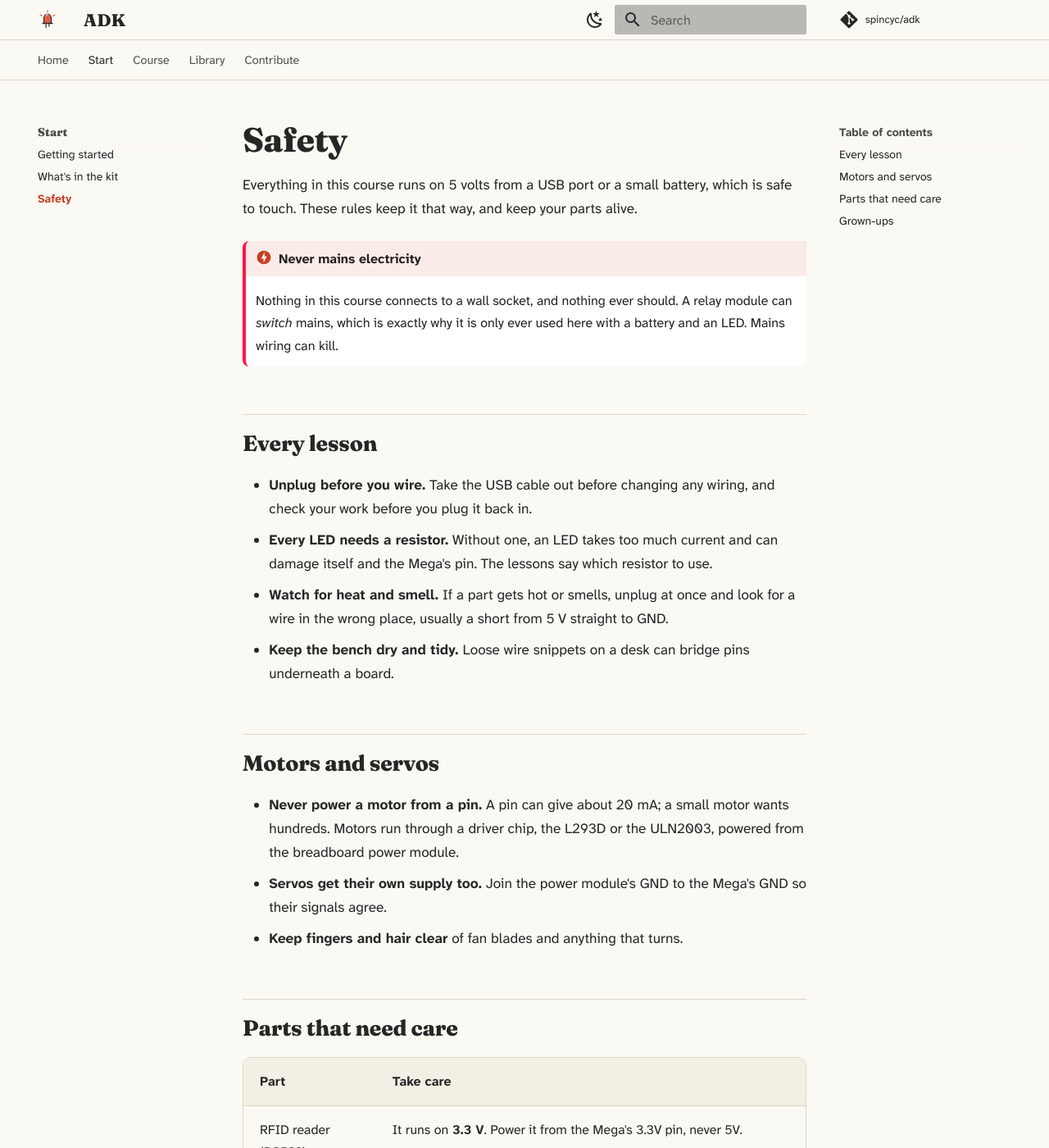
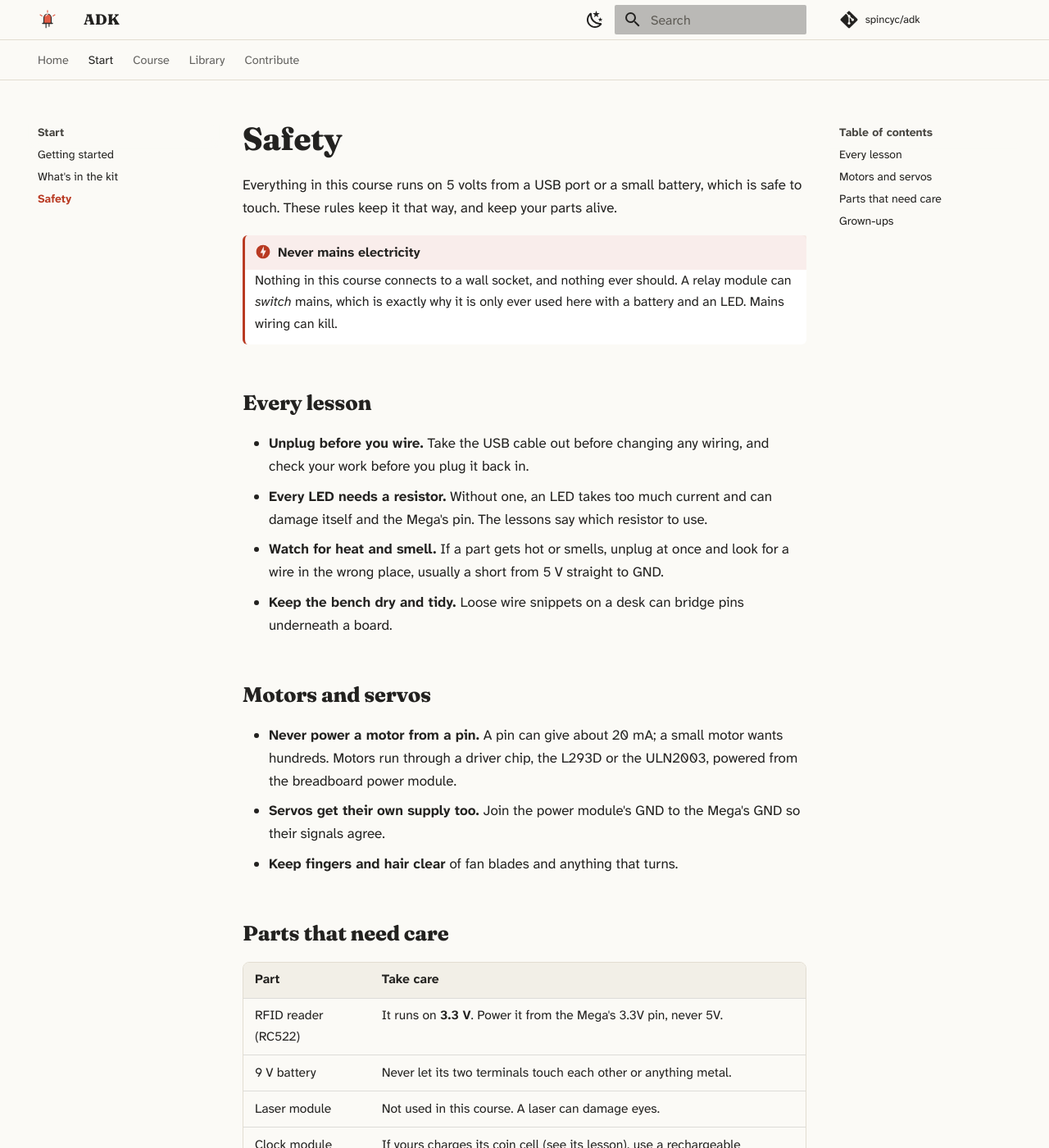
Before and after one commit to spincyc/adk, an MkDocs documentation site: the page built from docs/safety.md, in a window 1280 px wide and 1400 px high. Shown: the whole window at 82% size. Built offline with MkDocs 1.6.1 and Material for MkDocs 9.7.7, drawn with Linux system fonts in a browser that asks for light colours; comment, search, counter and statistics services are not loaded.

Commit message:
site: even spacing, legible dark mode, and a reasoned breadboard layout
Dark mode now builds on Material's own slate scheme rather than a custom
one, so callouts, code and tables keep Material's tuned dark colors
instead of dark text on a dark ground; the light scheme builds on
Material's default the same way. Spacing follows one rhythm: smaller
gaps above sections, tighter build steps, a ruled list for the circuit
point by point, a roomier parts card, and captions in the text face.

Lesson 1 is laid out as the owner asked: from column 1, the end nearest
the Mega, in the order the current flows. The contributor guide and
AGENTS.md now say so for every lesson.

Co-Authored-By: Claude Opus 5.5 (1M context) <noreply@anthropic.com>

```diff
--- a/docs/assets/adk.css
+++ b/docs/assets/adk.css
@@ -1,71 +1,61 @@
-/* ADK: a sketchbook look. Paper, graphite, and one warm LED red. */
+/* ADK: a quiet sketchbook look. Paper, graphite, and one warm LED red.
+   Built on Material's own light (default) and dark (slate) schemes, so code,
+   callouts and search keep Material's tuned colors in both. */
 
-/* Color ----------------------------------------------------------------- */
+/* Color ------------------------------------------------------------------ */
 
-[data-md-color-scheme="paper"] {
-    --adk-paper:        #fbf9f3;
-    --adk-paper-deep:   #f3efe4;
-    --adk-graphite:     #262626;
-    --adk-pencil:       #5c5a55;
-    --adk-rule:         #dcd6c8;
-    --adk-red:          #c43d24;
-    --adk-red-soft:     #f7e2dc;
-    --adk-card:         #ffffff;
-    --adk-shadow:       0 1px 2px rgb(60 50 30 / 8%), 0 6px 24px rgb(60 50 30 / 8%);
+[data-md-color-scheme="default"] {
+    --adk-paper:      #fbfaf6;
+    --adk-paper-deep: #f2efe7;
+    --adk-ink:        #232220;
+    --adk-muted:      #5d5a54;
+    --adk-rule:       #e2ddd1;
+    --adk-red:        #b93a22;
+    --adk-card:       #ffffff;
+    --adk-shadow:     0 1px 2px rgb(40 35 25 / 6%), 0 4px 16px rgb(40 35 25 / 6%);
 
-    --md-default-bg-color:           var(--adk-paper);
-    --md-default-fg-color:           var(--adk-graphite);
-    --md-default-fg-color--light:    #4a4844;
-    --md-default-fg-color--lighter:  #8b877e;
-    --md-default-fg-color--lightest: #d8d2c3;
-    --md-primary-fg-color:           var(--adk-paper);
-    --md-primary-fg-color--light:    var(--adk-paper);
-    --md-primary-fg-color--dark:     var(--adk-paper-deep);
-    --md-primary-bg-color:           var(--adk-graphite);
-    --md-primary-bg-color--light:    var(--adk-pencil);
-    --md-accent-fg-color:            var(--adk-red);
-    --md-accent-fg-color--transparent: rgb(196 61 36 / 10%);
-    --md-typeset-color:              var(--adk-graphite);
-    --md-typeset-a-color:            var(--adk-red);
-    --md-code-bg-color:              #f4f1e8;
-    --md-code-fg-color:              #2f2d29;
-    --md-footer-bg-color:            #2b2a27;
-    --md-footer-bg-color--dark:      #22211f;
-    --md-typeset-table-color:        var(--adk-rule);
+    --md-default-bg-color:        var(--adk-paper);
+    --md-default-fg-color:        var(--adk-ink);
+    --md-default-fg-color--light: #46443f;
+    --md-primary-fg-color:        var(--adk-paper);
+    --md-primary-fg-color--light: var(--adk-paper);
+    --md-primary-fg-color--dark:  var(--adk-paper-deep);
+    --md-primary-bg-color:        var(--adk-ink);
+    --md-primary-bg-color--light: var(--adk-muted);
+    --md-accent-fg-color:         var(--adk-red);
+    --md-typeset-color:           var(--adk-ink);
+    --md-typeset-a-color:         var(--adk-red);
+    --md-code-bg-color:           #f3f0e8;
+    --md-footer-bg-color:         #2a2926;
+    --md-footer-bg-color--dark:   #211f1d;
 }
 
-[data-md-color-scheme="graphite"] {
-    color-scheme: dark;
+[data-md-color-scheme="slate"] {
+    --md-hue: 35;
 
-    --adk-paper:        #1d1c1a;
-    --adk-paper-deep:   #242320;
-    --adk-graphite:     #ebe7de;
-    --adk-pencil:       #b4afa4;
-    --adk-rule:         #3a3833;
-    --adk-red:          #ff8a6b;
-    --adk-red-soft:     #3a2622;
-    --adk-card:         #262521;
-    --adk-shadow:       0 1px 2px rgb(0 0 0 / 30%), 0 8px 28px rgb(0 0 0 / 35%);
+    --adk-paper:      #1c1b19;
+    --adk-paper-deep: #24231f;
+    --adk-ink:        #ece8e0;
+    --adk-muted:      #b9b4aa;
+    --adk-rule:       #3a3833;
+    --adk-red:        #ff8f73;
+    --adk-card:       #24231f;
+    --adk-shadow:     0 1px 2px rgb(0 0 0 / 30%), 0 6px 20px rgb(0 0 0 / 30%);
 
-    --md-default-bg-color:           var(--adk-paper);
-    --md-default-fg-color:           var(--adk-graphite);
-    --md-default-fg-color--light:    #cfcac0;
-    --md-default-fg-color--lighter:  #8f8a80;
-    --md-default-fg-color--lightest: #45423c;
-    --md-primary-fg-color:           var(--adk-paper);
-    --md-primary-fg-color--light:    var(--adk-paper);
-    --md-primary-fg-color--dark:     var(--adk-paper-deep);
-    --md-primary-bg-color:           var(--adk-graphite);
-    --md-primary-bg-color--light:    var(--adk-pencil);
-    --md-accent-fg-color:            var(--adk-red);
-    --md-accent-fg-color--transparent: rgb(255 138 107 / 12%);
-    --md-typeset-color:              var(--adk-graphite);
-    --md-typeset-a-color:            var(--adk-red);
-    --md-code-bg-color:              #262521;
-    --md-code-fg-color:              #e6e1d6;
-    --md-footer-bg-color:            #151412;
-    --md-footer-bg-color--dark:      #0f0e0d;
-    --md-typeset-table-color:        var(--adk-rule);
+    --md-default-bg-color:        var(--adk-paper);
+    --md-default-fg-color:        var(--adk-ink);
+    --md-default-fg-color--light: #d6d1c7;
+    --md-primary-fg-color:        var(--adk-paper);
+    --md-primary-fg-color--light: var(--adk-paper);
+    --md-primary-fg-color--dark:  var(--adk-paper-deep);
+    --md-primary-bg-color:        var(--adk-ink);
+    --md-primary-bg-color--light: var(--adk-muted);
+    --md-accent-fg-color:         var(--adk-red);
+    --md-typeset-color:           var(--adk-ink);
+    --md-typeset-a-color:         var(--adk-red);
+    --md-code-bg-color:           #262521;
+    --md-footer-bg-color:         #151412;
+    --md-footer-bg-color--dark:   #0f0e0d;
 }
 
 /* Type ------------------------------------------------------------------- */
@@ -74,48 +64,53 @@
     --md-text-font: "Atkinson Hyperlegible Next";
     --md-code-font: "JetBrains Mono";
     --adk-display: "Fraunces", Georgia, serif;
-    --adk-hand: "Patrick Hand", cursive;
-}
-
-body {
-    font-feature-settings: "kern", "liga";
 }
 
 .md-typeset {
-    font-size: 0.86rem;
-    line-height: 1.7;
+    font-size: 0.85rem;
+    line-height: 1.65;
+}
+
+.md-typeset p,
+.md-typeset ul,
+.md-typeset ol {
+    margin: 0 0 1em;
+}
+
+.md-typeset li {
+    margin-bottom: 0.35em;
 }
 
 .md-typeset h1,
 .md-typeset h2,
 .md-typeset h3 {
     font-family: var(--adk-display);
-    color: var(--adk-graphite);
+    color: var(--adk-ink);
     letter-spacing: -0.01em;
 }
 
 .md-typeset h1 {
-    font-weight: 800;
-    font-size: 2.4em;
+    margin: 0 0 0.5em;
+    font-size: 2.3em;
+    font-weight: 700;
     line-height: 1.1;
-    margin-bottom: 0.4em;
 }
 
 .md-typeset h2 {
+    margin: 2.2em 0 0.7em;
+    font-size: 1.5em;
     font-weight: 700;
-    font-size: 1.55em;
-    margin-top: 2.2em;
-    padding-top: 0.6em;
-    border-top: 1px solid var(--adk-rule);
+    line-height: 1.25;
 }
 
 .md-typeset h3 {
+    margin: 1.6em 0 0.5em;
+    font-size: 1.15em;
     font-weight: 600;
-    font-size: 1.2em;
 }
 
 .md-typeset code {
-    font-size: 0.86em;
+    font-size: 0.85em;
     border-radius: 0.2rem;
 }
 
@@ -127,8 +122,14 @@ body {
 
 .md-typeset .highlight a,
 .md-typeset .md-button,
-.md-typeset .headerlink {
+.md-typeset .headerlink,
+.md-typeset .lesson-sections a {
     text-decoration: none;
+}
+
+.md-typeset hr {
+    margin: 2em 0;
+    border-color: var(--adk-rule);
 }
 
 /* Header and navigation -------------------------------------------------- */
@@ -140,8 +141,7 @@ body {
 
 .md-header__title {
     font-family: var(--adk-display);
-    font-weight: 800;
-    font-size: 1.05rem;
+    font-weight: 700;
 }
 
 .md-tabs {
@@ -150,12 +150,10 @@ body {
 
 .md-tabs__link {
     font-size: 0.72rem;
-    opacity: 0.8;
 }
 
 .md-tabs__link--active,
 .md-tabs__link:hover {
-    opacity: 1;
     color: var(--adk-red);
 }
 
@@ -163,112 +161,79 @@ body {
     font-weight: 700;
 }
 
-.md-nav__item--section > .md-nav__link {
-    font-family: var(--adk-display);
-    font-weight: 700;
-}
-
-/* Lesson layout: one reading column, with the bench drawing free to spread
-   wider than the text. */
+/* Lesson layout: one reading column; the bench drawing may spread wider. */
 
 .lesson-header,
 .lesson-body {
-    max-width: 34rem;
+    max-width: 36rem;
     margin-left: auto;
     margin-right: auto;
 }
 
 @media screen and (min-width: 60em) {
     .md-typeset .lesson-body > .bench-bench {
-        width: min(100vw - 20rem, 52rem);
+        width: min(100vw - 20rem, 54rem);
         max-width: none;
         margin-left: 50%;
         transform: translateX(-50%);
     }
 }
 
-.lesson-sections {
-    display: flex;
-    flex-wrap: wrap;
-    gap: 0.4rem;
-    margin: 0 0 1.2rem;
-}
-
-.md-typeset .lesson-sections a {
-    padding: 0.2rem 0.7rem;
-    border: 1px solid var(--adk-rule);
-    border-radius: 999px;
-    font-size: 0.72rem;
-    color: var(--md-default-fg-color--light);
-    text-decoration: none;
-    background: var(--adk-card);
-}
-
-.md-typeset .lesson-sections a:hover {
-    border-color: var(--adk-red);
-    color: var(--adk-red);
-}
-
 /* Lesson header ---------------------------------------------------------- */
 
 .lesson-header {
-    margin: 0.2rem 0 2.4rem;
+    margin-bottom: 2rem;
 }
 
 .lesson-eyebrow {
     display: flex;
     align-items: center;
     gap: 0.6rem;
-    margin: 0 0 0.6rem;
-    font-size: 0.78rem;
+    margin: 0 0 0.5rem;
+    font-size: 0.72rem;
     font-weight: 700;
     letter-spacing: 0.08em;
     text-transform: uppercase;
-    color: var(--adk-pencil);
+    color: var(--adk-muted);
 }
 
 .lesson-number {
-    padding: 0.15rem 0.55rem;
+    padding: 0.1rem 0.5rem;
     border-radius: 999px;
-    color: #fff;
+    color: var(--adk-paper);
     background: var(--adk-red);
 }
 
-[data-md-color-scheme="graphite"] .lesson-number {
-    color: #1d1c1a;
+.md-typeset .lesson-header h1 {
+    margin: 0 0 0.25rem;
+    font-size: 2.8em;
 }
 
-.md-typeset .lesson-header h1 {
-    margin: 0 0 0.3rem;
-    font-size: 3.1em;
-}
-
-.lesson-promise {
-    margin: 0 0 1.1rem;
+.md-typeset .lesson-promise {
+    margin: 0 0 1rem;
     font-family: var(--adk-display);
-    font-size: 1.3em;
-    font-weight: 600;
-    line-height: 1.35;
+    font-size: 1.2em;
+    font-weight: 500;
+    line-height: 1.4;
     color: var(--md-default-fg-color--light);
 }
 
 .md-typeset ul.lesson-facts {
     display: flex;
     flex-wrap: wrap;
-    gap: 0.5rem 1.4rem;
+    gap: 0.4rem 1.2rem;
     align-items: center;
-    margin: 0 0 1.4rem;
+    margin: 0 0 1rem;
     padding: 0;
     list-style: none;
 }
 
 [dir] .md-typeset ul.lesson-facts > li {
-    flex: 0 0 auto;
     display: flex;
     align-items: center;
     gap: 0.35rem;
     margin: 0;
-    color: var(--md-default-fg-color--light);
+    color: var(--adk-muted);
 }
 
 .lesson-facts svg {
@@ -293,7 +258,7 @@ body {
     display: inline-flex;
     align-items: center;
     gap: 0.35rem;
-    padding: 0.3rem 0.8rem;
+    padding: 0.25rem 0.75rem;
     border: 1.5px solid var(--adk-red);
     border-radius: 999px;
     font-weight: 700;
@@ -301,63 +266,88 @@ body {
 }
 
 .md-typeset .lesson-pdf a:hover {
-    color: #fff;
+    color: var(--adk-paper);
     background: var(--adk-red);
+}
+
+.lesson-sections {
+    display: flex;
+    flex-wrap: wrap;
+    gap: 0.35rem;
+    margin: 0 0 1.25rem;
+}
+
+.md-typeset .lesson-sections a {
+    padding: 0.15rem 0.65rem;
+    border: 1px solid var(--adk-rule);
+    border-radius: 999px;
+    font-size: 0.7rem;
+    color: var(--adk-muted);
+    background: var(--adk-card);
+}
+
+.md-typeset .lesson-sections a:hover {
+    border-color: var(--adk-red);
+    color: var(--adk-red);
 }
 
 .lesson-kit {
     display: grid;
-    grid-template-columns: repeat(auto-fit, minmax(14rem, 1fr));
-    gap: 1rem;
-    padding: 1rem 1.2rem;
+    grid-template-columns: repeat(auto-fit, minmax(13rem, 1fr));
+    gap: 0.5rem 1.5rem;
+    padding: 1rem 1.25rem 0.5rem;
     border: 1px solid var(--adk-rule);
-    border-radius: 0.6rem;
+    border-radius: 0.5rem;
     background: var(--adk-card);
     box-shadow: var(--adk-shadow);
 }
 
 .md-typeset .lesson-kit-title {
-    margin: 0 0 0.3rem;
-    font-family: var(--adk-display);
+    margin: 0 0 0.4rem;
+    font-size: 0.72rem;
     font-weight: 700;
-    font-size: 1.05em;
+    letter-spacing: 0.08em;
+    text-transform: uppercase;
+    color: var(--adk-muted);
 }
 
 .md-typeset .lesson-kit ul {
-    margin: 0;
-    padding-left: 1.1rem;
+    margin: 0 0 0.5rem;
+    padding-left: 1rem;
 }
 
 .md-typeset .lesson-kit li {
-    margin: 0.15rem 0;
+    margin: 0 0 0.3rem;
+    line-height: 1.45;
 }
 
 /* Drawings --------------------------------------------------------------- */
 
 .md-typeset .bench-figure {
     width: 100%;
-    margin: 1.6rem 0;
+    margin: 1.5rem 0;
 }
 
 .md-typeset .bench-closeup {
     width: min(100%, 34rem);
-    margin: 1.6rem auto;
+    margin: 1.25rem auto 1.5rem;
 }
 
 .bench-figure svg.pencil-drawing {
     display: block;
     width: 100%;
     height: auto;
-    border-radius: 0.5rem;
+    border: 1px solid var(--adk-rule);
+    border-radius: 0.4rem;
     box-shadow: var(--adk-shadow);
 }
 
-.bench-figure figcaption {
+.md-typeset .bench-figure figcaption {
     max-width: none;
-    margin-top: 0.6rem;
-    font-family: var(--adk-hand);
-    font-size: 1.1em;
-    color: var(--md-default-fg-color--light);
+    margin: 0.5rem 0 0;
+    font-size: 0.72rem;
+    font-style: italic;
+    color: var(--adk-muted);
     text-align: center;
 }
 
@@ -367,8 +357,8 @@ body {
     align-items: center;
     justify-content: center;
     gap: 0.6rem;
-    margin: 1.2rem 0;
-    font-size: 1.15em;
+    margin: 1rem 0 1.2rem;
+    font-size: 1.1em;
 }
 
 .formula .fraction {
@@ -382,43 +372,61 @@ body {
     border-bottom: 1.5px solid currentcolor;
 }
 
-/* Build steps: numbered circles down a line, like a checklist. */
+/* Build steps: numbered circles down the page, like a checklist. */
 .md-typeset .build-steps ol {
     counter-reset: step;
     list-style: none;
-    margin-left: 0;
-    padding-left: 0;
+    margin: 0 0 1.25rem;
+    padding: 0;
 }
 
-.md-typeset .build-steps li {
+[dir] .md-typeset .build-steps li {
     position: relative;
-    margin: 0 0 0.7rem;
-    padding: 0.1rem 0 0 2.4rem;
+    margin: 0 0 0.45rem;
+    padding: 0.05rem 0 0 2rem;
     counter-increment: step;
 }
 
 .md-typeset .build-steps li::before {
     content: counter(step);
     position: absolute;
-    top: 0;
+    top: 0.1rem;
     left: 0;
-    width: 1.7rem;
-    height: 1.7rem;
-    border: 1.5px solid var(--adk-graphite);
+    width: 1.35rem;
+    height: 1.35rem;
+    border: 1.5px solid var(--adk-ink);
     border-radius: 50%;
-    font-family: var(--adk-hand);
-    font-size: 1.05em;
-    line-height: 1.55rem;
+    font-size: 0.72rem;
+    font-weight: 700;
+    line-height: 1.2rem;
     text-align: center;
 }
 
-/* Tables, admonitions, code ---------------------------------------------- */
+/* The circuit, point by point: a compact ruled list. */
+.md-typeset .connections ul {
+    list-style: none;
+    margin: 0 0 1.25rem;
+    padding: 0;
+    border-top: 1px solid var(--adk-rule);
+}
+
+[dir] .md-typeset .connections li {
+    margin: 0;
+    padding: 0.35rem 0.1rem;
+    border-bottom: 1px solid var(--adk-rule);
+}
+
+/* Tables, callouts, code ------------------------------------------------- */
 
 .md-typeset table:not([class]) {
     border: 1px solid var(--adk-rule);
-    border-radius: 0.5rem;
-    font-size: 0.8rem;
+    border-radius: 0.4rem;
+    font-size: 0.78rem;
     box-shadow: none;
+}
+
+.md-typeset table:not([class]) :is(th, td) {
+    padding: 0.55em 0.9em;
 }
 
 .md-typeset table:not([class]) th {
@@ -426,24 +434,19 @@ body {
     font-weight: 700;
 }
 
-.md-typeset .admonition,
-.md-typeset details {
-    border-width: 0 0 0 4px;
-    border-radius: 0.4rem;
+.md-typeset :is(.admonition, details) {
+    --adk-callout: var(--adk-muted);
+    margin: 1.25em 0;
+    border: 0;
+    border-left: 3px solid var(--adk-callout);
+    border-radius: 0.3rem;
     font-size: 0.8rem;
     box-shadow: none;
     background: var(--adk-card);
 }
 
-/* Callouts in the sketchbook's own colors: red for danger, amber for care,
-   green for tips, graphite for everything else. */
-.md-typeset :is(.admonition, details) {
-    --adk-callout: var(--adk-pencil);
-    border-color: var(--adk-callout);
-}
-
 .md-typeset :is(.admonition, details):is(.danger, .warning) {
-    --adk-callout: #d08a1e;
+    --adk-callout: #c98a1b;
 }
 
 .md-typeset :is(.admonition, details).danger {
@@ -451,32 +454,26 @@ body {
 }
 
 .md-typeset :is(.admonition, details):is(.tip, .success) {
-    --adk-callout: #4c8a4a;
+    --adk-callout: #4f8a4d;
 }
 
-.md-typeset :is(.admonition, details):is(.question) {
-    --adk-callout: #3f6fb5;
+.md-typeset :is(.admonition, details).question {
+    --adk-callout: #4a78b8;
+}
+
+/* Material colors each callout type's border itself; use the palette. */
+.md-typeset :is(.admonition, details):is(.note, .abstract, .info, .tip, .success, .question,
+                                         .warning, .failure, .danger, .bug, .example, .quote) {
+    border-color: var(--adk-callout);
 }
 
 .md-typeset :is(.admonition, details) > :is(.admonition-title, summary) {
-    background: color-mix(in srgb, var(--adk-callout) 10%, transparent);
+    background: color-mix(in srgb, var(--adk-callout) 9%, transparent);
+    font-weight: 700;
 }
 
 .md-typeset :is(.admonition, details) > :is(.admonition-title, summary)::before {
     background-color: var(--adk-callout);
-}
-
-/* The circuit, point by point. */
-.md-typeset .connections ul {
-    list-style: none;
-    margin-left: 0;
-}
-
-.md-typeset .connections li {
-    margin: 0.3rem 0;
-    padding: 0.4rem 0.7rem;
-    border: 1px dashed var(--adk-rule);
-    border-radius: 0.4rem;
 }
 
 .md-typeset .highlight .filename {
@@ -489,39 +486,34 @@ body {
 .hero {
     display: grid;
     grid-template-columns: 1.1fr 1fr;
-    gap: 2rem;
+    gap: 2.5rem;
     align-items: center;
-    margin: 1rem 0 3rem;
+    margin: 0.5rem 0 1rem;
 }
 
 .md-typeset .hero h1 {
-    font-size: 3.2em;
     margin: 0 0 0.5rem;
+    font-size: 2.9em;
 }
 
-.hero-lead {
-    font-size: 1.15em;
+.md-typeset .hero-lead {
+    font-size: 1.1em;
     color: var(--md-default-fg-color--light);
 }
 
 .md-typeset .hero .md-button {
-    margin: 0.6rem 0.6rem 0 0;
+    margin: 0.5rem 0.5rem 0 0;
     border-radius: 999px;
 }
 
 .md-typeset .md-button {
-    color: var(--adk-graphite);
-    border-color: var(--adk-graphite);
+    color: var(--adk-ink);
+    border-color: var(--adk-ink);
 }
 
-.md-typeset .md-button:is(:hover, :focus) {
-    color: #fff;
-    background: var(--adk-red);
-    border-color: var(--adk-red);
-}
-
+.md-typeset .md-button:is(:hover, :focus),
 .md-typeset .md-button--primary {
-    color: #fff;
+    color: var(--adk-paper);
     background: var(--adk-red);
     border-color: var(--adk-red);
 }
@@ -529,35 +521,41 @@ body {
 .arcs {
     display: grid;
     grid-template-columns: repeat(auto-fill, minmax(15rem, 1fr));
-    gap: 1rem;
-    margin: 1.2rem 0 2rem;
+    gap: 0.9rem;
+    margin: 1rem 0 2rem;
 }
 
 .md-typeset .arc {
-    padding: 1rem 1.1rem;
+    padding: 0.9rem 1.1rem 0.4rem;
     border: 1px solid var(--adk-rule);
-    border-radius: 0.6rem;
+    border-radius: 0.5rem;
     background: var(--adk-card);
     box-shadow: var(--adk-shadow);
 }
 
+.md-typeset .arc .arc-number {
+    margin: 0;
+    font-size: 0.68rem;
+    font-weight: 700;
+    letter-spacing: 0.08em;
+    color: var(--adk-red);
+}
+
 .md-typeset .arc h3 {
-    margin: 0 0 0.3rem;
+    margin: 0.1rem 0 0.5rem;
 }
 
 .md-typeset .arc ol {
-    margin: 0.4rem 0 0;
+    margin: 0 0 0.5rem;
     font-size: 0.95em;
+}
+
+.md-typeset .arc li {
+    margin-bottom: 0.2em;
 }
 
 .md-typeset .arc .project {
     font-weight: 700;
-}
-
-.arc-number {
-    font-family: var(--adk-hand);
-    font-size: 1.1em;
-    color: var(--adk-red);
 }
 
 @media screen and (max-width: 60em) {
@@ -587,7 +585,6 @@ body {
 }
 
 @media print {
-    :root,
     [data-md-color-scheme] {
         --adk-card: #ffffff;
         --adk-shadow: none;
@@ -601,7 +598,7 @@ body {
 
     .md-typeset {
         font-size: 10.5pt;
-        line-height: 1.55;
+        line-height: 1.5;
     }
 
     .md-content__inner {
@@ -609,8 +606,14 @@ body {
         padding: 0;
     }
 
+    .lesson-header,
+    .lesson-body > * {
+        max-width: none;
+    }
+
     .md-typeset h2 {
-        margin-top: 1.4em;
+        margin-top: 1.5em;
+        clear: both;
         break-after: avoid;
     }
 
@@ -623,29 +626,32 @@ body {
     .md-typeset table,
     .md-typeset .admonition,
     .md-typeset details,
+    .md-typeset .highlight,
     .lesson-kit,
     .md-typeset li {
         break-inside: avoid;
     }
 
-
-    .md-typeset .highlight {
-        break-inside: avoid;
+    .md-typeset .lesson-header h1 {
+        font-size: 34pt;
     }
 
-    .md-typeset h1 {
-        font-size: 30pt;
+    .md-typeset .bench-closeup {
+        float: right;
+        width: 46%;
+        margin: 0 0 0.8rem 1.2rem;
     }
 
-    .md-typeset .lesson-header h1 {
-        font-size: 38pt;
+    .bench-figure svg.pencil-drawing {
+        box-shadow: none;
     }
 
     .lesson-pdf,
     .lesson-sections,
     .md-typeset .headerlink,
-    .md-clipboard,
-    .md-source-file {
+    .md-code__nav,
+    .md-code__button,
+    .md-typeset details > summary::after {
         display: none !important;
     }
 
@@ -655,34 +661,8 @@ body {
         display: block;
     }
 
-    .md-typeset details > summary::after,
-    .md-code__nav,
-    .md-code__button {
-        display: none !important;
-    }
-
     .md-typeset a {
         color: inherit;
         text-decoration: none;
     }
-
-    .bench-figure svg.pencil-drawing {
-        box-shadow: none;
-        border: 0.5pt solid #ccc;
-    }
-
-    .md-typeset .bench-closeup {
-        float: right;
-        width: 46%;
-        margin: 0 0 0.8rem 1.2rem;
-    }
-
-    .md-typeset h2 {
-        clear: both;
-    }
-
-    .lesson-header,
-    .lesson-body > * {
-        max-width: none;
-    }
 }
--- a/mkdocs.yml
+++ b/mkdocs.yml
@@ -26,14 +26,14 @@ theme:
   favicon: assets/logo.svg
   palette:
     - media: "(prefers-color-scheme: light)"
-      scheme: paper
+      scheme: default
       primary: custom
       accent: custom
       toggle:
         icon: material/weather-night
         name: Switch to dark
     - media: "(prefers-color-scheme: dark)"
-      scheme: graphite
+      scheme: slate
       primary: custom
       accent: custom
       toggle:
```
Also changed, not shown: AGENTS.md (+2 -1 lines), docs/contributing.md (+5 -1 lines), docs/lessons/01-blink/circuit.py (+7 -5 lines), docs/lessons/01-blink/index.md (+3 -3 lines).
